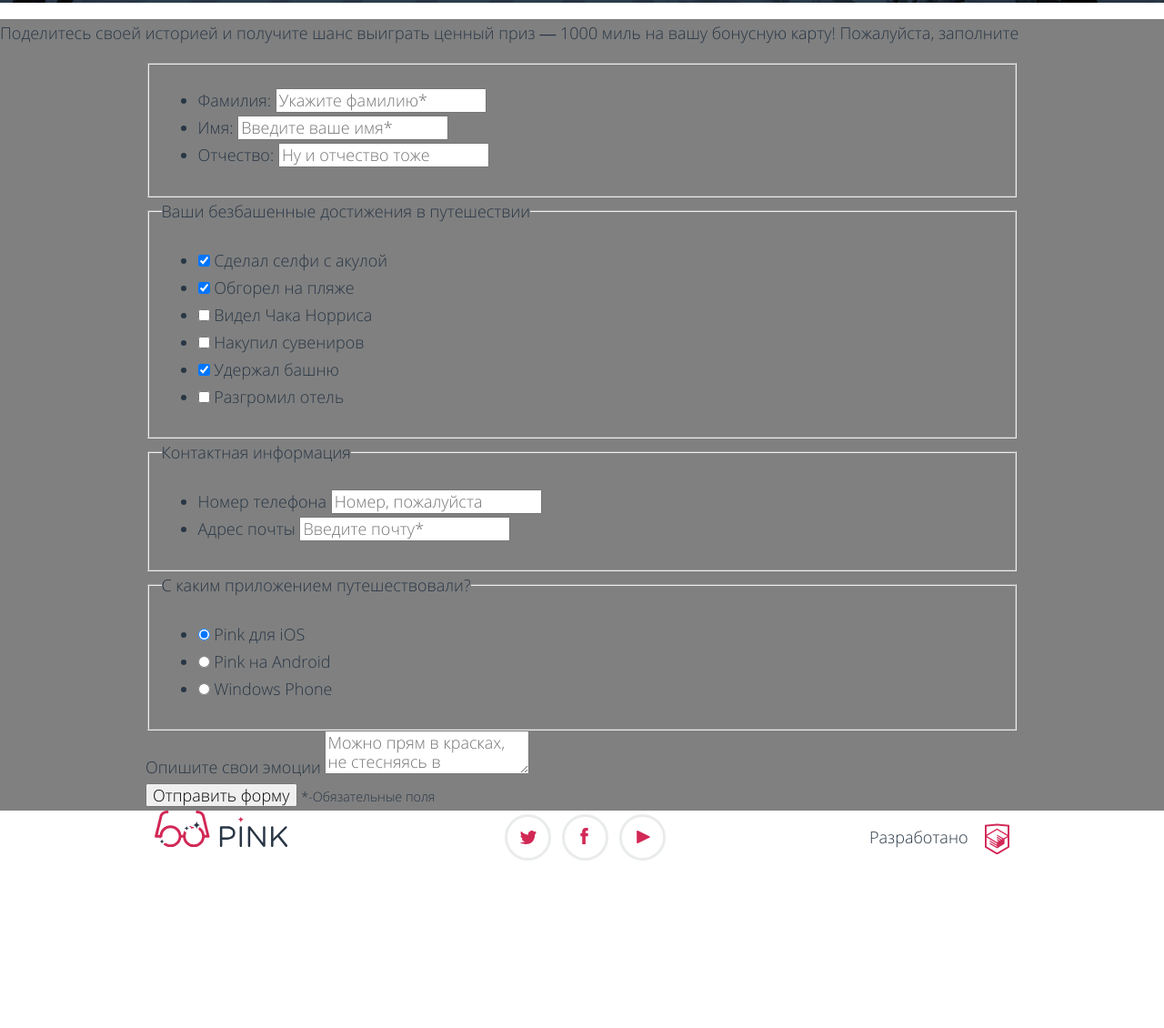
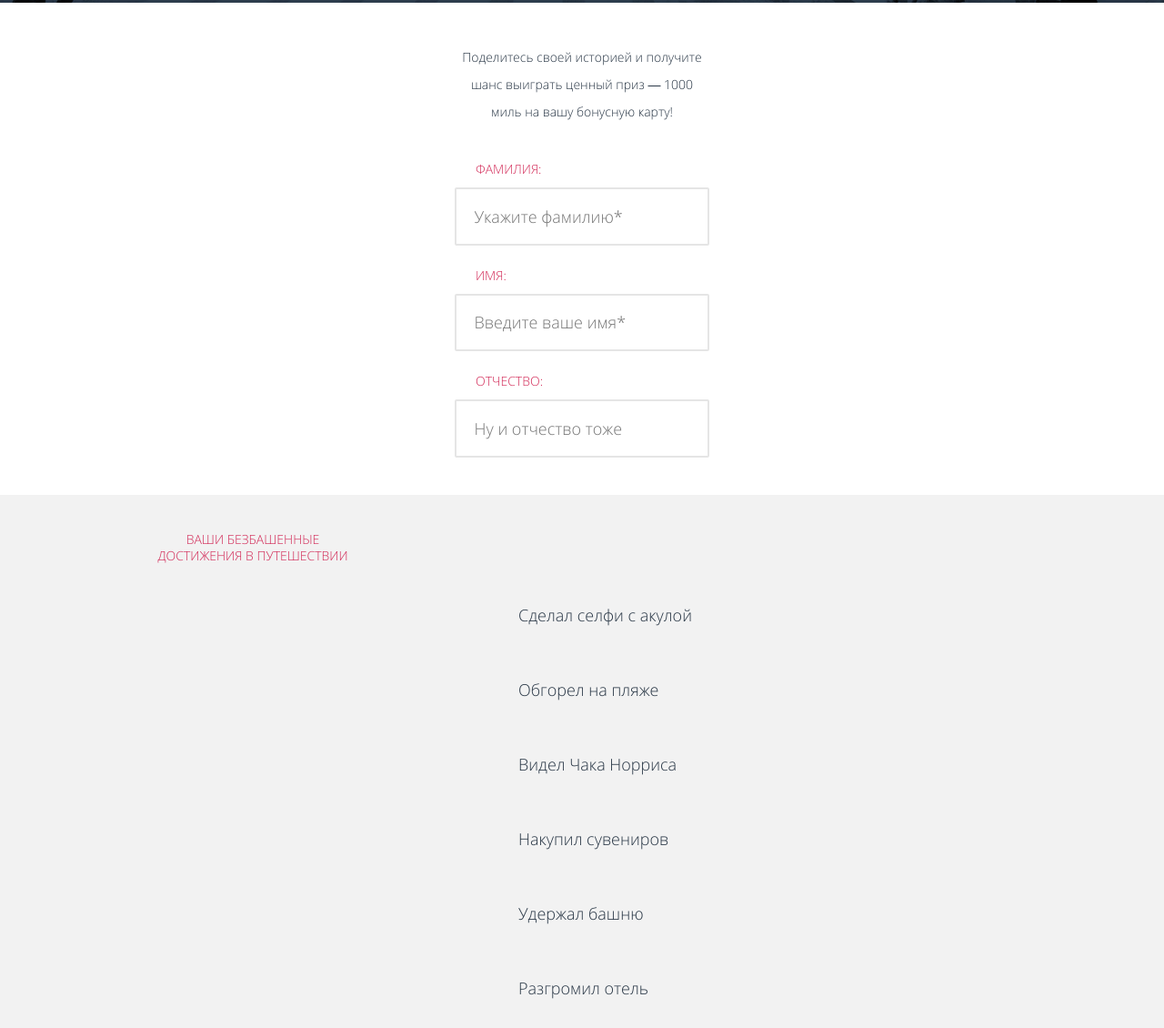
Before and after one commit to Denis-Resh/365009-pink-18, a website: page source/form.html in a window 1280 px wide. Shown: the part 391-1521 px from the top of the page at 91% size. Before the commit the page ends 1338 px from the top, so only its background shows below. Drawn offline with nearby package versions, Linux system fonts and the light colour scheme; files that its build step writes are made by us from their sources.

Commit message:
Вёрстка мобильной версии формы стили

```diff
--- a/source/form.html
+++ b/source/form.html
@@ -129,88 +129,88 @@
       <div class="page-main__wrapper">
         <p class="page-main__title page-main__title--contest">Конкурс на самое безбашенное путешествие с Пинк</p>
       </div>
-      <section class="contest">
+      <section class="travel-contest">
         <h2 class="visually-hidden">Форма конкурса</h2>
-        <p class="contest__title">Поделитесь своей историей и получите шанс выиграть ценный приз — 1000 миль на вашу бонусную карту! Пожалуйста, заполните</p>
-        <form class="contest__form container" action="https://echo.htmlacademy.ru" method="post">
-          <fieldset class="contest__name">
+        <p class="travel-contest__title">Поделитесь своей историей и получите шанс выиграть ценный приз — 1000 миль на вашу бонусную карту!</p>
+        <form class="travel-contest__form contest-form" action="https://echo.htmlacademy.ru" method="post">
+          <fieldset class="contest-form__full-name">
             <legend class="visually-hidden">ФИО</legend>
-            <ul>
+            <ul class="contest-form__list">
               <li>
-                <label for="surname">Фамилия:</label>
-                <input type="text" id="surname" name="surname" placeholder="Укажите фамилию*">
+                <label class="contest-form__field-name" for="surname">Фамилия:</label>
+                <input class="contest-form__field" type="text" id="surname" name="surname" placeholder="Укажите фамилию*">
               </li>
               <li>
-                <label for="name">Имя:</label>
-                <input type="text" id="name" name="name" placeholder="Введите ваше имя*">
+                <label class="contest-form__field-name" for="name">Имя:</label>
+                <input class="contest-form__field" type="text" id="name" name="name" placeholder="Введите ваше имя*">
               </li>
               <li>
-                <label for="patronymic">Отчество:</label>
-                <input type="text" id="patronymic" name="patronymic" placeholder="Ну и отчество тоже">
+                <label class="contest-form__field-name" for="patronymic">Отчество:</label>
+                <input class="contest-form__field" type="text" id="patronymic" name="patronymic" placeholder="Ну и отчество тоже">
               </li>
             </ul>
           </fieldset>
-          <fieldset class="contest__achievements">
-            <legend>Ваши безбашенные достижения в путешествии</legend>
-            <ul>
-              <li>
-                <input type="checkbox" id="achievemt-1" name="achievemt-1" checked>
-                <label for="achievemt-1">Сделал селфи с акулой</label>
+          <fieldset class="contest-form__achievement achievement">
+            <legend class="contest-form__field-name contest-form__field-name--title">Ваши безбашенные достижения в путешествии</legend>
+            <ul class="contest-form__list">
+              <li class="achievement__item">
+                <input class="visually-hidden" type="checkbox" id="achievement-1" name="achievemt-1" checked>
+                <label class="achievement__name" for="achievement-1">Сделал селфи с акулой</label>
               </li>
-              <li>
-                <input type="checkbox" id="achievemt-2" name="achievemt-2" checked>
-                <label for="achievemt-2">Обгорел на пляже</label>
+              <li class="achievement__item">
+                <input class="visually-hidden" type="checkbox" id="achievement-2" name="achievemt-2" checked>
+                <label class="achievement__name" for="achievement-2">Обгорел на пляже</label>
               </li>
-              <li>
-                <input type="checkbox" id="achievemt-3" name="achievemt-3">
-                <label for="achievemt-3">Видел Чака Норриса</label>
+              <li class="achievement__item">
+                <input class="visually-hidden" type="checkbox" id="achievement-3" name="achievemt-3">
+                <label class="achievement__name" for="achievement-3">Видел Чака Норриса</label>
               </li>
-              <li>
-                <input type="checkbox" id="achievemt-4" name="achievemt-4">
-                <label for="achievemt-4">Накупил сувениров</label>
+              <li class="achievement__item">
+                <input class="visually-hidden" type="checkbox" id="achievement-4" name="achievemt-4">
+                <label class="achievement__name" for="achievement-4">Накупил сувениров</label>
               </li>
-              <li>
-                <input type="checkbox" id="achievemt-5" name="achievemt-5" checked>
-                <label for="achievemt-5">Удержал башню</label>
+              <li class="achievement__item">
+                <input class="visually-hidden" type="checkbox" id="achievement-5" name="achievemt-5" checked>
+                <label class="achievement__name" for="achievement-5">Удержал башню</label>
               </li>
-              <li>
-                <input type="checkbox" id="achievemt-6" name="achievemt-6">
-                <label for="achievemt-6">Разгромил отель</label>
+              <li class="achievement__item">
+                <input class="visually-hidden" type="checkbox" id="achievement-6" name="achievemt-6">
+                <label class="achievement__name" for="achievement-6">Разгромил отель</label>
               </li>
             </ul>
           </fieldset>
-          <fieldset class="contest__contact-info">
-            <legend>Контактная информация</legend>
-            <ul>
+          <fieldset class="contest-form__contact-info contact-info">
+            <legend class="contest-form__field-name contest-form__field-name--title">Контактная информация</legend>
+            <ul class="contest-form__list">
               <li>
-                <label for="phone">Номер телефона</label>
-                <input type="text" id="phone" name="phone" placeholder="Номер, пожалуйста">
+                <label class="contest-form__field-name" for="phone">Номер телефона</label>
+                <input class="contest-form__field" type="text" id="phone" name="phone" placeholder="Номер, пожалуйста">
               </li>
               <li>
-                <label for="email">Адрес почты</label>
-                <input type="text" id="email" name="email" placeholder="Введите почту*">
+                <label class="contest-form__field-name" for="email">Адрес почты</label>
+                <input class="contest-form__field" type="text" id="email" name="email" placeholder="Введите почту*">
               </li>
             </ul>
           </fieldset>
-          <fieldset class="contest__os">
-            <legend>С каким приложением путешествовали?</legend>
-            <ul>
-              <li>
-                <input type="radio" id="pink-ios" name="os" value="ios" checked>
+          <fieldset class="contest-form__os os">
+            <legend class="contest-form__field-name contest-form__field-name--title">С каким приложением путешествовали?</legend>
+            <ul class="contest-form__list">
+              <li class="os__item">
+                <input class="visually-hidden" type="radio" id="pink-ios" name="os" value="ios" checked>
                 <label for="pink-ios">Pink для iOS</label>
               </li>
-              <li>
-                <input type="radio" id="pink-android" name="os" value="android">
+              <li class="os__item">
+                <input class="visually-hidden" type="radio" id="pink-android" name="os" value="android">
                 <label for="pink-android">Pink на Android</label>
               </li>
-              <li>
-                <input type="radio" id="pink-windows" name="os" value="windows">
+              <li class="os__item">
+                <input class="visually-hidden" type="radio" id="pink-windows" name="os" value="windows">
                 <label for="pink-windows">Windows Phone</label>
               </li>
             </ul>
           </fieldset>
-          <div class="contest__impressions">
-            <label>Опишите свои эмоции</label>
+          <div class="contest-form__impressions">
+            <label class="contest-form__field-name contest-form__field-name--title">Опишите свои эмоции</label>
             <textarea name="impressions" placeholder="Можно прям в красках, не стесняясь в выражениях"></textarea>
           </div>
           <button type="submit">Отправить форму</button>
--- /dev/null
+++ b/source/less/blocks/achievement.less
@@ -0,0 +1,16 @@
+.achievement {
+  position: relative;
+
+  padding-top: 91px;
+  padding-bottom: 21px;
+  background-color: #f2f2f2;
+
+
+  border: none;
+}
+
+.achievement__item {
+   padding-top: 26px;
+   padding-bottom: 26px;
+   padding-left: 70px;
+}
--- /dev/null
+++ b/source/less/blocks/contact-info.less
@@ -0,0 +1,12 @@
+.contact-info {
+  position: relative;
+
+  padding-top: 30px;
+  padding-bottom: 25px;
+
+  border: none;
+}
+
+.contact-info .contest-form__field-name--title {
+  display: none;
+}
--- a/source/less/blocks/contest-form.less
+++ b/source/less/blocks/contest-form.less
@@ -1,23 +1,69 @@
-// .contest-form {
-//   color: #ffffff;
+.contest-form {
 
-//   width: 320px;
-//   margin: 0 auto;
-//   padding-top: 26px;
-//   // margin-bottom: 40px;
+}
 
-//   background-image: url(../img/bg-back-mobile@1x.jpg);
-//   background-repeat: no-repeat;
-//   background-position: top center;
-// }
 
-// .contest-form__slogan {
-//   font-size: 24px;
 
-//   margin: 0 auto;
-//   padding-bottom: 52px;
-//   padding-top: 66px;
+.contest-form__list {
+  width: 280px;
+  padding: 0;
+  margin: 0 auto;
 
-//   width: 250px;
-//   text-align: center;
-// }
+  list-style: none;
+}
+
+.contest-form__field {
+  padding: 19.5px;
+  margin-bottom: 16px;
+  margin-top: 5px;
+  width: 100%;
+
+  border: 2px solid #e5e5e5;
+  border-radius: 2px;
+
+  box-sizing: border-box;
+}
+
+.contest-form__field-name {
+  color: #d22856;
+  font-size: 14px;
+  text-transform: uppercase;
+
+  padding-left: 23px;
+
+  &--title {
+    position: absolute;
+    left: 158px;
+    top: 40px;
+
+    line-height: 18px;
+    text-align: center;
+
+    width: 240px;
+    padding-left: 0;
+  }
+}
+
+.contest-form__full-name {
+  // width: 280px;
+  padding: 0;
+  margin: 0;
+  margin-bottom: 25px;
+
+  border: none;
+}
+
+.contest-form__achievement {
+  padding: 0;
+  margin: 0;
+}
+
+.contest-form__contact-info {
+  padding: 0;
+  margin: 0;
+}
+
+.contest-form__os {
+  padding: 0;
+  margin: 0;
+}
--- a/source/less/blocks/contest.less
+++ /dev/null
@@ -1,3 +0,0 @@
-.contest {
-  background-color: gray;
-}
--- /dev/null
+++ b/source/less/blocks/os.less
@@ -0,0 +1,16 @@
+.os {
+  position: relative;
+
+  padding-top: 91px;
+  padding-bottom: 24px;
+
+  background-color: #f2f2f2;
+
+  border: none;
+}
+
+.os__item {
+  padding-top: 23px;
+  padding-bottom: 22px;
+  padding-left: 70px;
+}
--- a/source/less/blocks/page-main.less
+++ b/source/less/blocks/page-main.less
@@ -45,6 +45,7 @@
   }
 
   &--contest {
+    padding-top: 98px;
     padding-bottom: 52px;
   }
 }
--- /dev/null
+++ b/source/less/blocks/travel-contest.less
@@ -0,0 +1,13 @@
+.travel-contest {
+
+}
+
+.travel-contest__title {
+  font-size: 14px;
+  text-align: center;
+
+  width: 280px;
+  margin: 0 auto;
+  padding-top: 45px;
+  padding-bottom: 31px;
+}
--- a/source/less/scaffolding.less
+++ b/source/less/scaffolding.less
@@ -39,6 +39,7 @@ body {
   font-style: normal;
 
   background-color: #ffffff;
+  box-sizing: border-box;
 }
 
 img {
--- a/source/less/style.less
+++ b/source/less/style.less
@@ -17,8 +17,11 @@
 @import "blocks/reviews.less";
 @import "blocks/price.less";
 // Форма
-@import "blocks/contest.less";
+@import "blocks/travel-contest.less";
 @import "blocks/contest-form.less";
+@import "blocks/achievement.less";
+@import "blocks/contact-info.less";
+@import "blocks/os.less";
 @import "blocks/page-footer.less";
 @import "blocks/social-list.less";
 @import "blocks/copyright.less";
```
